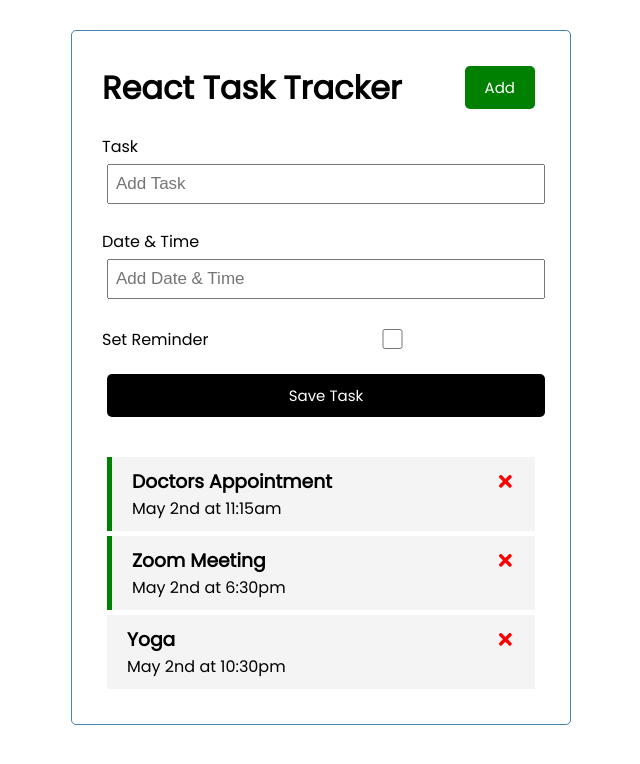
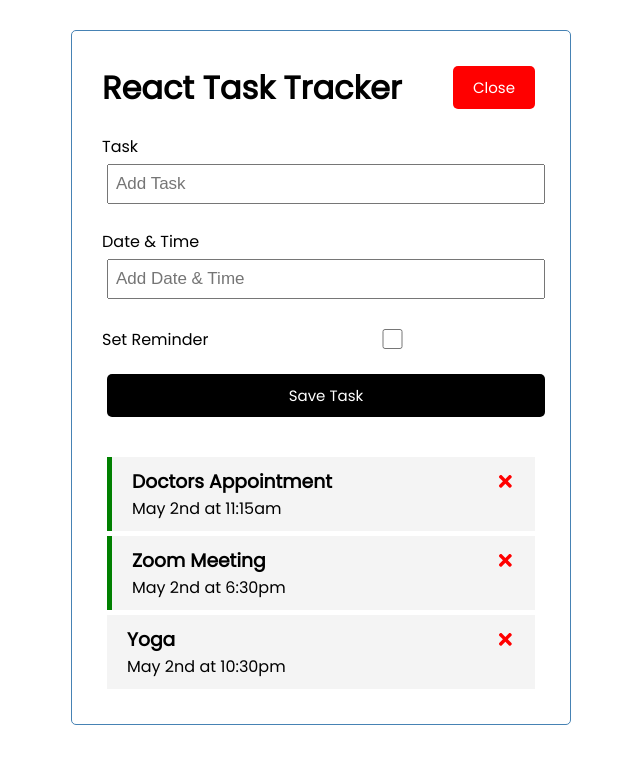
Before and after one commit to jasonjayoo/react-miniproject, a React (Create React App) app: page / in a window 1280 px wide. Both pictures are taken after a click on the button "Add". Shown: the top 764 px of the page, without its empty margins (319-959 px from the left). Built offline with nearby package versions, Linux system fonts and the light colour scheme.

Commit message:
added add and close toggle

```diff
--- a/src/App.js
+++ b/src/App.js
@@ -4,6 +4,7 @@
 import AddTask from "./components/AddTask";
 
 const App = () => {
+  const [showAddTask, setShowAddTask] = useState(false);
   const [tasks, setTasks] = useState([
     {
       id: 1,
@@ -25,6 +26,13 @@
     },
   ]);
 
+  // Add Task
+  const addTask = (task) => {
+    const id = Math.floor(Math.random() * 10000) + 1;
+    const newTask = { id, ...task };
+    setTasks([...tasks, newTask]);
+  };
+
   // Delete Task
   const deleteTask = (id) => {
     setTasks(tasks.filter((task) => task.id !== id));
@@ -41,8 +49,11 @@
 
   return (
     <div className="container">
-      <Header />
-      <AddTask />
+      <Header
+        onAdd={() => setShowAddTask(!showAddTask)}
+        showAdd={showAddTask}
+      />
+      {showAddTask && <AddTask onAdd={addTask} />}
       {tasks.length > 0 ? (
         <Tasks tasks={tasks} onDelete={deleteTask} onToggle={toggleReminder} />
       ) : (
--- a/src/components/AddTask.js
+++ b/src/components/AddTask.js
@@ -1,12 +1,27 @@
 import { useState } from "react";
 
-const AddTask = () => {
+const AddTask = ({ onAdd }) => {
   const [text, setText] = useState("");
   const [day, setDay] = useState("");
   const [reminder, setReminder] = useState(false);
 
+  const onSubmit = (e) => {
+      e.preventDefault()
+
+      if(!text) {
+          alert("Please Add A Task")
+          return
+      }
+
+      onAdd({ text, day, reminder })
+
+      setText("")
+      setDay("")
+      setReminder(false)
+  }
+
   return (
-    <form className="add-form">
+    <form className="add-form" onSubmit={onSubmit}>
       <div className="form-control">
         <label>Task</label>
         <input
@@ -29,6 +44,7 @@
         <label>Set Reminder</label>
         <input
           type="checkbox"
+          checked={reminder}
           value={reminder}
           onChange={(e) => setReminder(e.currentTarget.checked)}
         />
--- a/src/components/Header.js
+++ b/src/components/Header.js
@@ -1,30 +1,30 @@
-import PropTypes from 'prop-types';
-import Button from './Button';
+import PropTypes from "prop-types";
+import Button from "./Button";
 
-const Header = ({ title }) => {
-  const onClick = () => {
-    console.log('Click')
-  }
-
+const Header = ({ title, onAdd, showAdd }) => {
   return (
-    <header className='header'>
-        <h1>{title}</h1>
-        <Button color='green' text='Add' onClick={onClick} />
+    <header className="header">
+      <h1>{title}</h1>
+      <Button
+        color={showAdd ? "red" : "green"}
+        text={showAdd ? "Close" : "Add"}
+        onClick={onAdd}
+      />
     </header>
-  )
-}
+  );
+};
 
 Header.defaultProps = {
-    title: 'React Task Tracker',
-}
+  title: "React Task Tracker",
+};
 
 Header.propTypes = {
-    title: PropTypes.string.isRequired,
-}
+  title: PropTypes.string.isRequired,
+};
 // CSS IN JS //
 // const headingStyle = {
 //   color: 'red',
 //   backgroundColor: 'black',
 // }
 
-export default Header
+export default Header;
```
